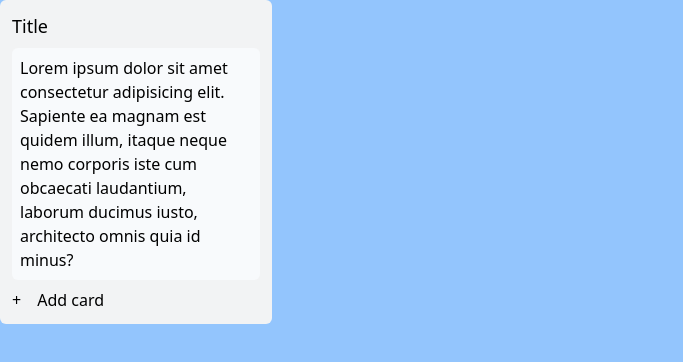
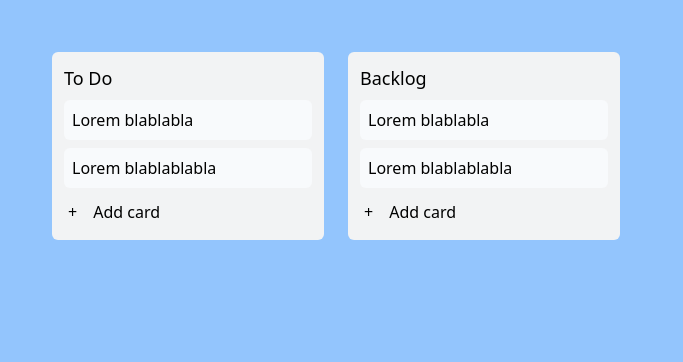
Before and after one commit to Shalimo/trello-clone, a React (Vite) app: page / in a window 1280 px wide. Shown: the top 362 px of the page, without its empty margins (0-683 px from the left). Built offline with nearby package versions, Linux system fonts and the light colour scheme.

Commit message:
add redux-toolkit and display two trello cards from redux store

```diff
--- a/package.json
+++ b/package.json
@@ -9,8 +9,11 @@
     "preview": "vite preview"
   },
   "dependencies": {
+    "@reduxjs/toolkit": "^1.9.1",
     "react": "^18.2.0",
     "react-dom": "^18.2.0",
+    "react-redux": "^8.0.5",
+    "redux-persist": "^6.0.0",
     "sass": "^1.56.1"
   },
   "devDependencies": {
--- a/src/components/pages/Home/Home.jsx
+++ b/src/components/pages/Home/Home.jsx
@@ -1,17 +1,26 @@
 import React from 'react'
+import { useSelector, useDispatch } from 'react-redux'
 import style from './Home.module.scss'
 
 const Home = () => {
+  const arr = useSelector((state) => state.desk)
+
   return (
-    <div className={style.container}>
-      <h1>Title</h1>
-      <div className={style.description}>
-        <p>Lorem ipsum dolor sit amet consectetur adipisicing elit. Sapiente ea magnam est quidem illum, itaque neque nemo corporis iste cum obcaecati laudantium, laborum ducimus iusto, architecto omnis quia id minus?</p>
-      </div>
-      <div className={style.bottomSection}>
-        <p>+</p>
-        <p>Add card</p>
-      </div>
+    <div className={style.content}>
+      {arr.map((item) => (
+        <div key={item.id} className={style.container}>
+          <h1>{item.title}</h1>
+          {item.cards.map((item) => (
+            <div key={item.id} className={style.description}>
+              <p>{item.description}</p>
+            </div>
+          ))}
+          <div className={style.bottomSection}>
+            <p>+</p>
+            <p>Add card</p>
+          </div>
+        </div>
+      ))}
     </div>
   )
 }
--- a/src/components/pages/Home/Home.module.scss
+++ b/src/components/pages/Home/Home.module.scss
@@ -1,5 +1,8 @@
+.content {
+    @apply flex flex-row p-10;
+
     .container {
-    @apply w-[272px] bg-[#f2f3f4] p-3 rounded-md;
+        @apply w-[272px] bg-[#f2f3f4] p-3 rounded-md m-3;
 
         h1 {
             @apply text-lg mb-2;
@@ -10,9 +13,14 @@
         }
 
         .bottomSection {
-        @apply flex flex-row;
+            @apply flex flex-row p-1;
             p {
-            @apply mr-4
+                @apply mr-4;
+            }
+
+            &:hover {
+                @apply bg-slate-300 rounded-md cursor-pointer;
             }
         }
     }
+}
--- a/src/main.jsx
+++ b/src/main.jsx
@@ -1,10 +1,12 @@
 import React from 'react'
 import ReactDOM from 'react-dom/client'
+import { Provider } from 'react-redux'
+import { store } from './store/store'
 import Home from './components/pages/Home/Home'
 import './index.css'
 
 ReactDOM.createRoot(document.getElementById('root')).render(
-  <React.StrictMode>
+  <Provider store={store}>
     <Home />
-  </React.StrictMode>
+  </Provider>
 )
--- /dev/null
+++ b/src/store/deskSlice.js
@@ -0,0 +1,46 @@
+import { createSlice } from "@reduxjs/toolkit";
+
+const initialState = [
+    {
+        id: 1,
+        title: 'To Do',
+        cards: [
+            {
+                id: 1,
+                description: 'Lorem blablabla'
+            },
+            {
+                id: 2,
+                description: 'Lorem blablablabla'
+            },
+        ]
+    },
+    {
+        id: 2,
+        title: 'Backlog',
+        cards: [
+            {
+                id: 1,
+                description: 'Lorem blablabla'
+            },
+            {
+                id: 2,
+                description: 'Lorem blablablabla'
+            },
+        ]
+    },
+]
+
+export const deskSlice = createSlice({
+    name: 'trello',
+    initialState,
+    reducers: {
+        deskX2: (state) => {
+            return [...state, ...state];
+        }
+    }
+})
+
+export const { decrement } = deskSlice.actions
+
+export default deskSlice.reducer
--- /dev/null
+++ b/src/store/store.js
@@ -0,0 +1,8 @@
+import { configureStore } from '@reduxjs/toolkit'
+import deskReducer from './deskSlice'
+
+export const store = configureStore({
+  reducer: {
+    desk: deskReducer,
+  },
+})
```
Also changed, not shown: 1 other file (tests, documents, lock files or other folders). Lines whose indentation alone changed are shown as unchanged.
